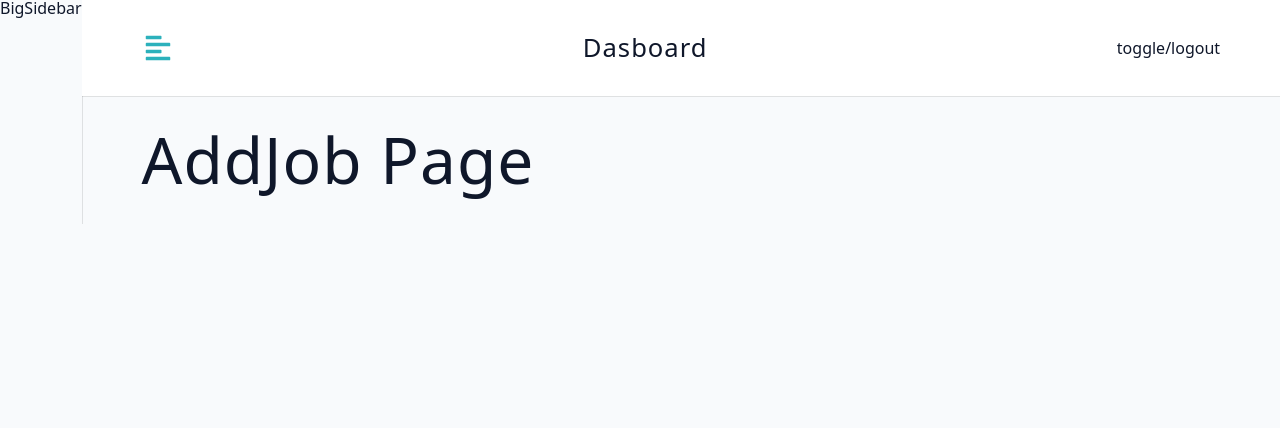
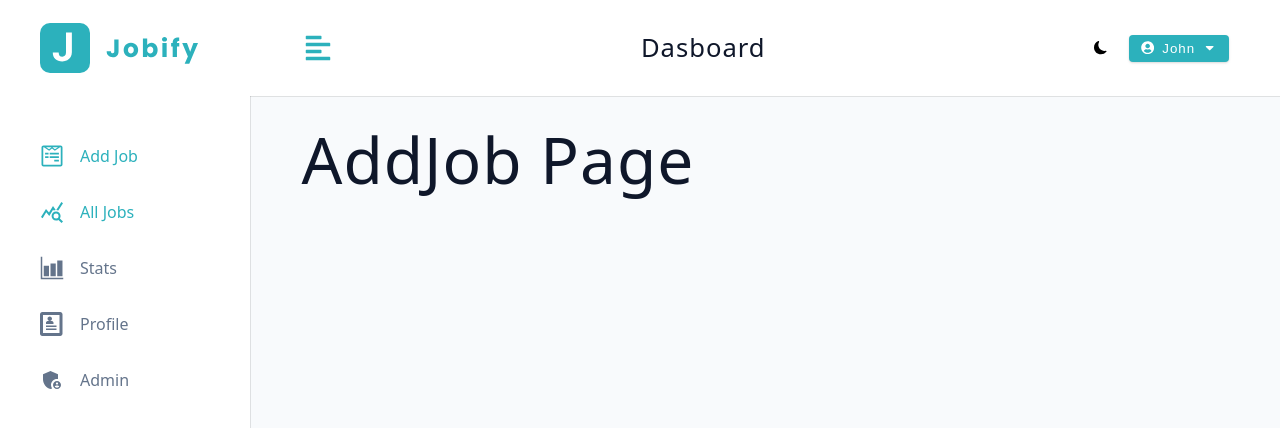
Before and after one commit to BalajiAmudala/Jobity-App, a React (Vite) app: page /dashboard in a window 1280 px wide. Shown: the top 428 px of the page. Built offline with nearby package versions, Linux system fonts and the light colour scheme.

Commit message:
dark and light theme toggle logic

```diff
--- a/src/App.jsx
+++ b/src/App.jsx
@@ -14,6 +14,15 @@
   Profile,
   Admin,
 } from "./pages";
+
+export const checkDefaultTheme = () => {
+  const isDarkTheme = localStorage.getItem("darkTheme") === "true";
+  document.body.classList.toggle("dark-theme", isDarkTheme);
+  return isDarkTheme;
+};
+
+checkDefaultTheme();
+
 const router = createBrowserRouter([
   {
     path: "/",
--- a/src/components/BigSidebar.jsx
+++ b/src/components/BigSidebar.jsx
@@ -1,9 +1,27 @@
 import Wrapper from "../assets/wrappers/BigSidebar";
-
+import NavLinks from "./NavLinks";
+import Logo from "./Logo";
+import { useDashboardContext } from "../pages/DashboardLayout";
 import React from "react";
 
 const BigSidebar = () => {
-  return <Wrapper>BigSidebar</Wrapper>;
+  const { showSidebar } = useDashboardContext();
+  return (
+    <Wrapper>
+      <div
+        className={
+          showSidebar ? "sidebar-container" : "sidebar-container  show-sidebar"
+        }
+      >
+        <div className="content">
+          <header>
+            <Logo />
+          </header>
+          <NavLinks isBigSidebar />
+        </div>
+      </div>
+    </Wrapper>
+  );
 };
 
 export default BigSidebar;
--- /dev/null
+++ b/src/components/LogoutContainer.jsx
@@ -0,0 +1,29 @@
+import React, { useState } from "react";
+import { FaUserCircle, FaCaretDown } from "react-icons/fa";
+import Wrapper from "../assets/wrappers/LogoutContainer";
+import { useDashboardContext } from "../pages/DashboardLayout";
+
+const LogoutContainer = () => {
+  const [showLogout, setShowLogout] = useState(false);
+  const { user, logoutUser } = useDashboardContext();
+  return (
+    <Wrapper>
+      <button
+        type="button"
+        className="btn logout-btn"
+        onClick={() => setShowLogout(!showLogout)}
+      >
+        <FaUserCircle />
+        {user?.name}
+        <FaCaretDown />
+      </button>
+      <div className={showLogout ? "dropdown show-dropdown" : "dropdown"}>
+        <button type="button" className="dropdown-btn" onClick={logoutUser}>
+          logout
+        </button>
+      </div>
+    </Wrapper>
+  );
+};
+
+export default LogoutContainer;
--- a/src/components/NavLinks.jsx
+++ b/src/components/NavLinks.jsx
@@ -2,7 +2,7 @@
 import { useDashboardContext } from "../pages/DashboardLayout";
 import links from "../utils/links";
 import { NavLink } from "react-router-dom";
-const NavLinks = () => {
+const NavLinks = ({ isBigSidebar }) => {
   const { toggleSidebar, user } = useDashboardContext();
   return (
     <div className="nav-links">
@@ -13,7 +13,7 @@
             to={path}
             key={text}
             className="nav-link"
-            onClick={toggleSidebar}
+            onClick={isBigSidebar ? null : toggleSidebar}
             end
           >
             <span className="icon">{icon}</span>
--- a/src/components/Navbar.jsx
+++ b/src/components/Navbar.jsx
@@ -3,6 +3,8 @@
 import { FaAlignLeft } from "react-icons/fa";
 import { useDashboardContext } from "../pages/DashboardLayout";
 import Logo from "./Logo";
+import LogoutContainer from "./LogoutContainer";
+import ThemeToggle from "./ThemeToggle";
 const Navbar = () => {
   const { toggleSidebar } = useDashboardContext();
   return (
@@ -16,7 +18,10 @@
           <Logo />
           <h4 className="logo-text">dasboard</h4>
         </div>
-        <div className="btn-container">toggle/logout</div>
+        <div className="btn-container">
+          <ThemeToggle />
+          <LogoutContainer />
+        </div>
       </div>
     </Wrapper>
   );
--- /dev/null
+++ b/src/components/ThemeToggle.jsx
@@ -0,0 +1,19 @@
+import React from "react";
+
+import Wrapper from "../assets/wrappers/ThemeToggle";
+import { useDashboardContext } from "../pages/DashboardLayout";
+import { BsFillMoonFill, BsFillSunFill } from "react-icons/bs";
+const ThemeToggle = () => {
+  const { isDarkTheme, toggleDarkTheme } = useDashboardContext();
+  return (
+    <Wrapper onClick={toggleDarkTheme}>
+      {isDarkTheme ? (
+        <BsFillSunFill className="toggle-icon" />
+      ) : (
+        <BsFillMoonFill />
+      )}
+    </Wrapper>
+  );
+};
+
+export default ThemeToggle;
--- a/src/pages/DashboardLayout.jsx
+++ b/src/pages/DashboardLayout.jsx
@@ -2,16 +2,20 @@
 import { Outlet } from "react-router-dom";
 import Wrapper from "../assets/wrappers/Dashboard";
 import { BigSidebar, SmallSidebar, Navbar } from "../components/index";
+import { checkDefaultTheme } from "../App";
+const DashboardContext = createContext();
 
-const DashboardContext = createContext();
 const DashboardLayout = () => {
   //temp
   const user = { name: "john" };
-  const [showSidebar, setShowSidebar] = useState(true);
-  const [isDarkTheme, setIsDarkTheme] = useState(false);
+  const [showSidebar, setShowSidebar] = useState(false);
+  const [isDarkTheme, setIsDarkTheme] = useState(checkDefaultTheme());
 
   const toggleDarkTheme = () => {
-    console.log("toggle dark theme!!");
+    const newDarkTheme = !isDarkTheme;
+    setIsDarkTheme(newDarkTheme);
+    document.body.classList.toggle("dark-theme", newDarkTheme);
+    localStorage.setItem("darkTheme", newDarkTheme);
   };
 
   const toggleSidebar = () => {
```
